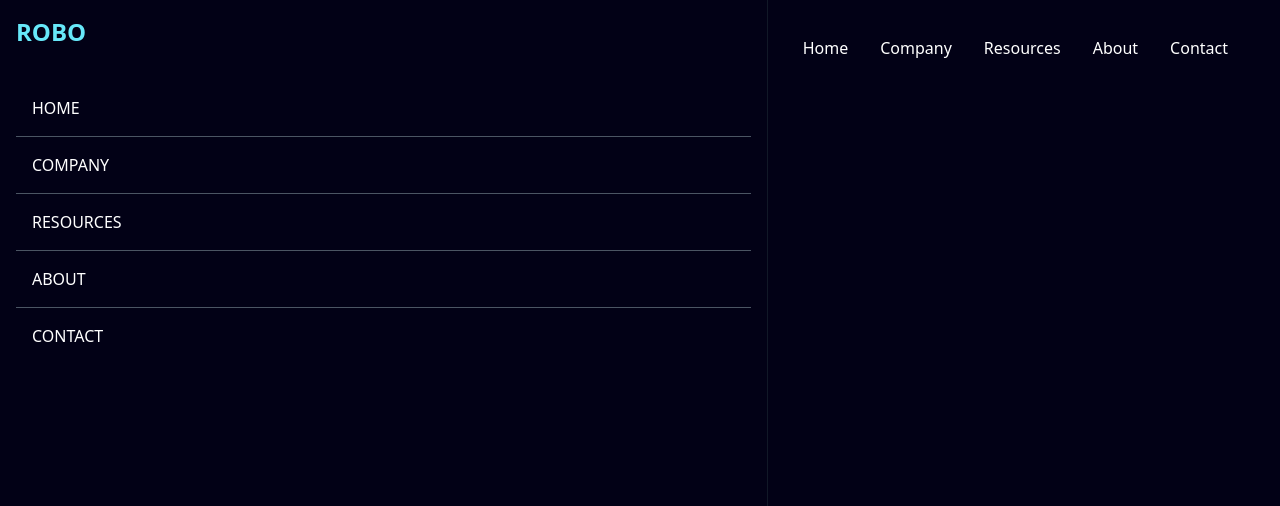
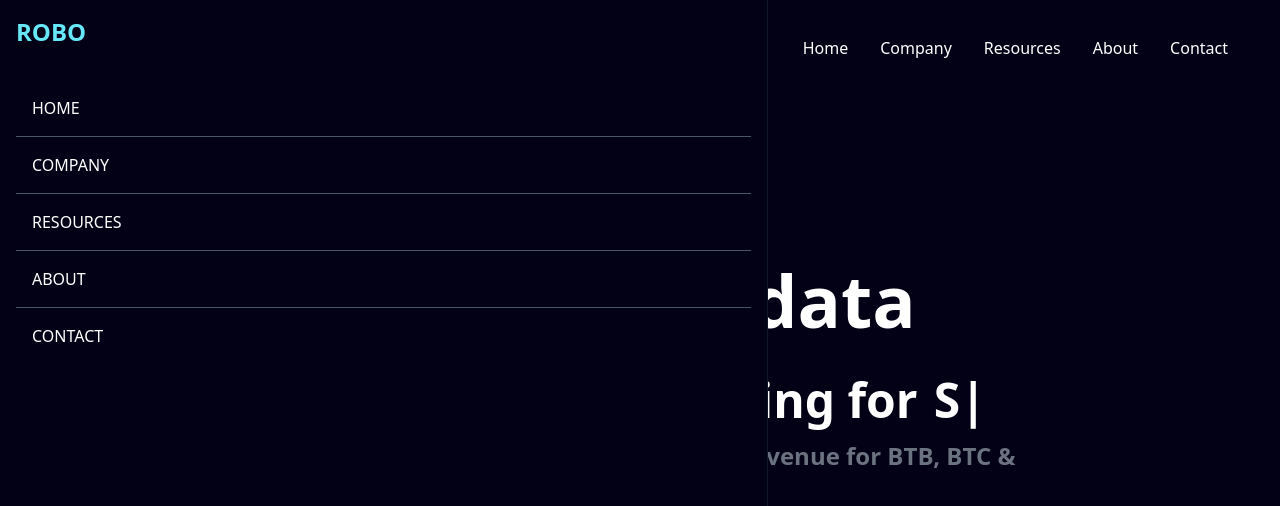
Before and after one commit to ifeecodes/ReactLandingPage, a React (Create React App) app: page / in a window 1280 px wide. Shown: the top 506 px of the page. Built offline with nearby package versions, Linux system fonts and the light colour scheme.

Commit message:
feat: hero section component

```diff
--- a/package.json
+++ b/package.json
@@ -11,6 +11,7 @@
     "react-dom": "^19.3.0",
     "react-icons": "^5.7.0",
     "react-scripts": "5.0.1",
+    "react-typed": "^2.0.12",
     "web-vitals": "^2.1.4"
   },
   "scripts": {
--- a/src/App.js
+++ b/src/App.js
@@ -1,10 +1,12 @@
 import React from 'react';
 import Navbar from './components/Navbar';
+import Hero from './components/Hero';
 
 function App() {
   return (
     <div className="App">
    <Navbar />
+   <Hero />
     </div>
   );
 }
--- /dev/null
+++ b/src/components/Hero.jsx
@@ -0,0 +1,33 @@
+import React from "react";
+import { ReactTyped } from "react-typed";
+
+const Hero = () => {
+  return (
+    <div className="text-white">
+      <div className="max-w-[800px] mt-[-96px] w-full h-screen mx-auto text-center flex flex-col justify-center">
+        <p className="text-cyan-300 font-bold p-2">
+          CODING WITH DATA ANALYTICS
+        </p>
+        <h1 className="md:text-7xl sm:text-4xl font-bold md:py-6">
+          Grow with data
+        </h1>
+        <div className="flex items-center justify-center">
+          <p className="md:text-5xl sm:text-4xl text-xl font-bold py-4">
+            Fast, flexible financing for
+          </p>
+          <ReactTyped
+          className="md:text-5xl sm:text-4xl text-xl font-bold md:pl-4 pl-2"
+            strings={["BTB", "BTC", "SASS"]}
+            typeSpeed={120}
+            backSpeed={140}
+            loop
+          />
+        </div>
+        <p className="md:text-2xl text-xl font-semibold text-gray-500">Monitor your data analytics to increase revenue for BTB, BTC & SASS platforms.</p>
+        <button className="bg-cyan-400 w-[200px] rounded-md font-medium my-6 mx-auto py-3 text-black">Get Started</button>
+      </div>
+    </div>
+  );
+};
+
+export default Hero;
```
Also changed, not shown: 1 other file (tests, documents, lock files or other folders).
